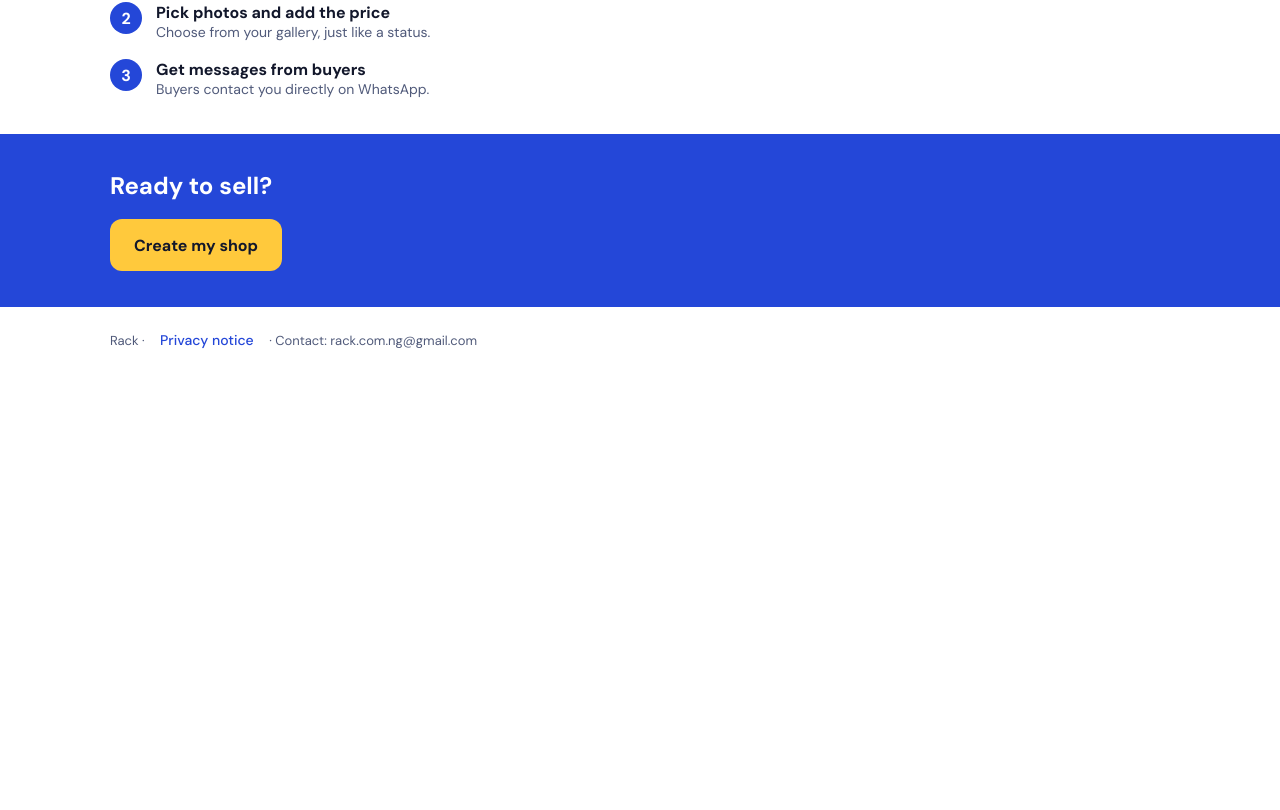
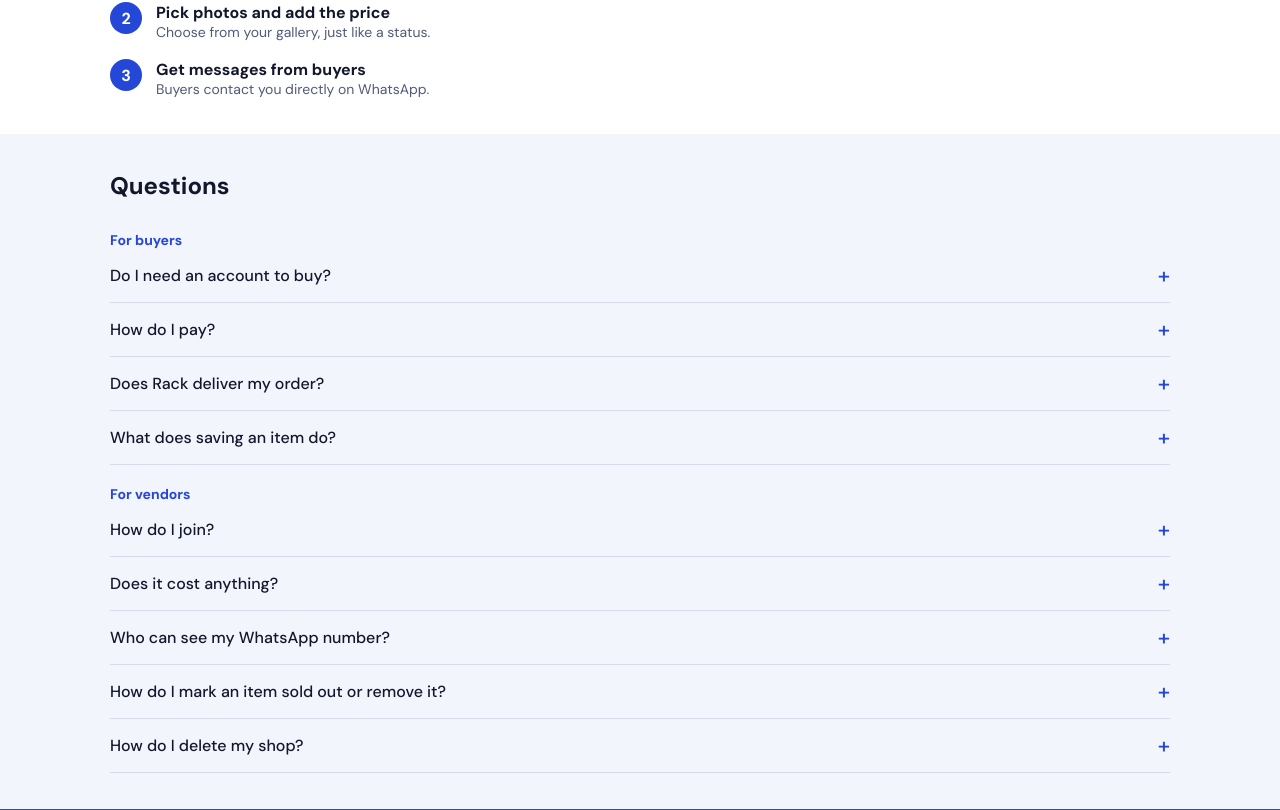
Before and after one commit to giphty06/Rack, a React (Vite) app: page / in a window 1280 px wide. Shown: the part 870-1680 px from the top of the page. Before the commit the page ends 1243 px from the top, so only its background shows below. Built offline with nearby package versions, Linux system fonts and the light colour scheme; no server answers.

Commit message:
FAQ strip

```diff
--- /dev/null
+++ b/src/Faq.jsx
@@ -0,0 +1,70 @@
+const CONTACT = 'rack.com.ng@gmail.com'
+
+const groups = [
+  {
+    title: 'For buyers',
+    items: [
+      {
+        q: 'Do I need an account to buy?',
+        a: 'No. You can browse, save items you like, and message vendors without signing up.',
+      },
+      {
+        q: 'How do I pay?',
+        a: 'You agree payment directly with the vendor in your WhatsApp chat. Rack does not take payments or hold money yet. Ask the vendor for extra photos or a video before paying, and be careful about paying in advance to someone you do not know.',
+      },
+      {
+        q: 'Does Rack deliver my order?',
+        a: 'No. The vendor arranges delivery or pick-up with you in the chat.',
+      },
+      {
+        q: 'What does saving an item do?',
+        a: 'It keeps the item in a list on your phone. From the Saved page, you can message each vendor once about everything you picked from them.',
+      },
+    ],
+  },
+  {
+    title: 'For vendors',
+    items: [
+      {
+        q: 'How do I join?',
+        a: `Rack is new, so vendors are being added in small groups. Message us at ${CONTACT} and we will set you up. Then tap Sell, enter your shop name, WhatsApp number and town, and confirm with the code we send you.`,
+      },
+      {
+        q: 'Does it cost anything?',
+        a: 'Rack is free to use while it is new.',
+      },
+      {
+        q: 'Who can see my WhatsApp number?',
+        a: 'Everyone who visits your shop. Buyers need it to message you, so only use a number you are happy to share.',
+      },
+      {
+        q: 'How do I mark an item sold out or remove it?',
+        a: 'Open My shop. Each item has buttons to mark it sold out, edit it, or delete it.',
+      },
+      {
+        q: 'How do I delete my shop?',
+        a: `Message us at ${CONTACT} and we will remove it.`,
+      },
+    ],
+  },
+]
+
+function Faq() {
+  return (
+    <div className="faq">
+      {groups.map((g) => (
+        <div key={g.title}>
+          <h4 className="faq-group">{g.title}</h4>
+          {g.items.map((item) => (
+            <details key={item.q}>
+              <summary>{item.q}</summary>
+              <p>{item.a}</p>
+            </details>
+          ))}
+        </div>
+      ))}
+    </div>
+  )
+}
+
+export default Faq
--- a/src/Landing.jsx
+++ b/src/Landing.jsx
@@ -1,4 +1,5 @@
 import { Link } from 'react-router-dom'
+import Faq from './Faq'
 
 const buyerSteps = [
   { title: 'Search or filter', text: 'Search by name, or filter by price and size.' },
@@ -65,6 +66,13 @@ function Landing() {
         <Steps items={vendorSteps} />
       </div>
 
+      <div className="band">
+        <div className="inner section">
+          <h3>Questions</h3>
+          <Faq />
+        </div>
+      </div>
+
       <div className="final">
         <div className="inner section">
           <h3>Ready to sell?</h3>
--- a/src/index.css
+++ b/src/index.css
@@ -121,3 +121,11 @@ a.chip { justify-content: center; text-align: center; }
 .hero-collage img { width: 100%; height: 100%; object-fit: cover; display: block; }
 .hero-brand { display: flex; align-items: center; justify-content: center; background: var(--blue); color: #fff; font-size: 56px; font-weight: 700; }
 button.back { background: #fff; cursor: pointer; font-family: inherit; color: inherit; }
+.faq { display: flex; flex-direction: column; gap: 8px; }
+.faq-group { font-size: 14px; font-weight: 700; color: var(--blue); margin: 12px 0 0; }
+.faq details { border-bottom: 1px solid #D6DBEC; }
+.faq summary { min-height: 44px; padding: 12px 0; font-size: 16px; font-weight: 500; cursor: pointer; display: flex; align-items: center; justify-content: space-between; gap: 12px; list-style: none; }
+.faq summary::-webkit-details-marker { display: none; }
+.faq summary::after { content: '+'; font-size: 22px; color: var(--blue); flex-shrink: 0; }
+.faq details[open] summary::after { content: '−'; }
+.faq details p { margin: 0 0 14px; font-size: 14px; color: var(--grey); line-height: 1.5; }
```
